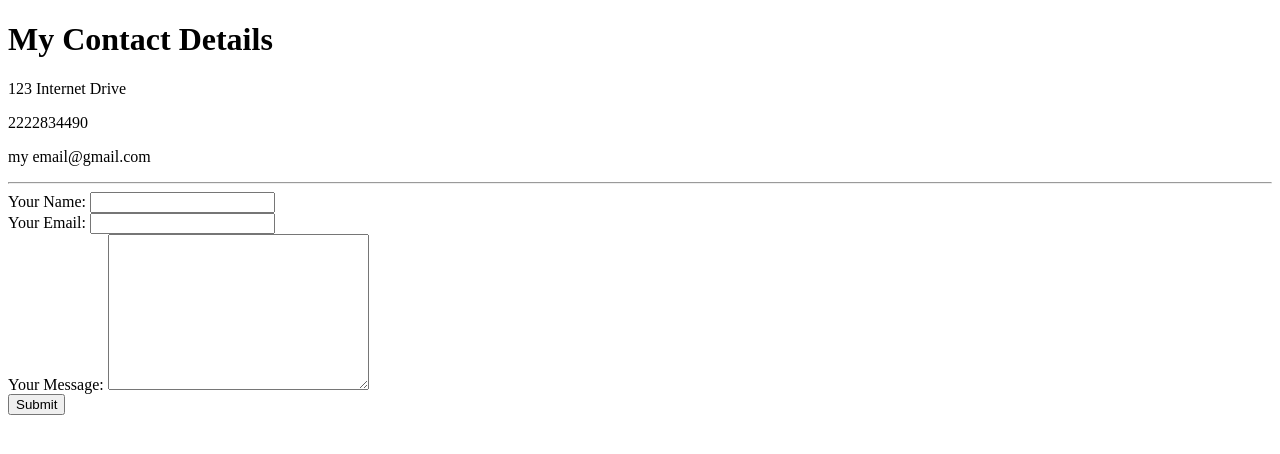
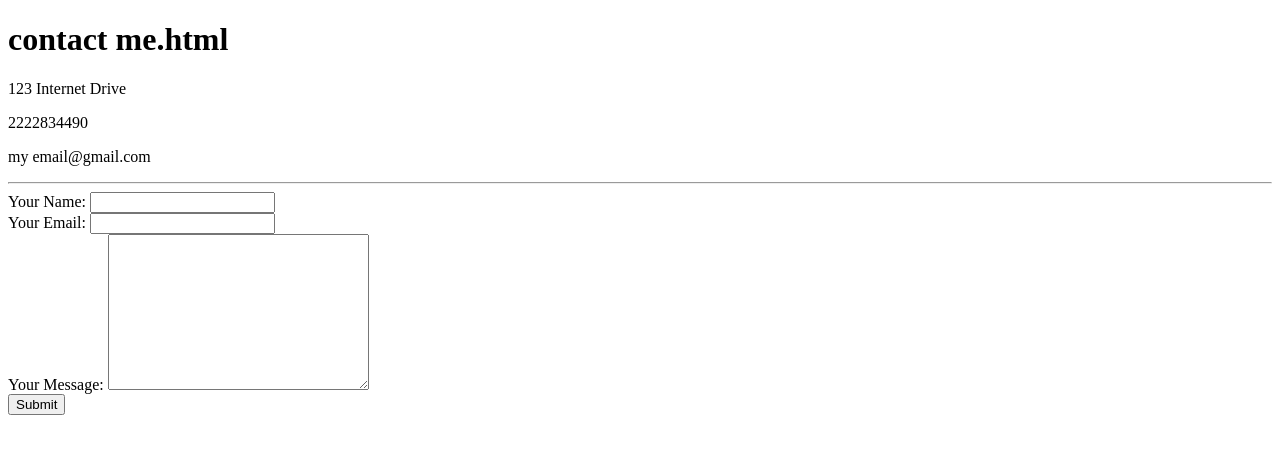
Before and after one commit to Aaron3121/cv, a plain HTML site: page contact me.html in a window 1280 px wide. Drawn offline with Linux system fonts and the light colour scheme.

Commit message:
Update contact me.html

```diff
--- a/contact me.html
+++ b/contact me.html
@@ -5,7 +5,7 @@
     <title>Contact Me</title>
   </head>
   <body>
-    <h1>My Contact Details</h1>
+    <h1>contact me.html</h1>
     <p>123 Internet Drive</p>
     <p>2222834490</p>
     <p>my email@gmail.com</p>
```
